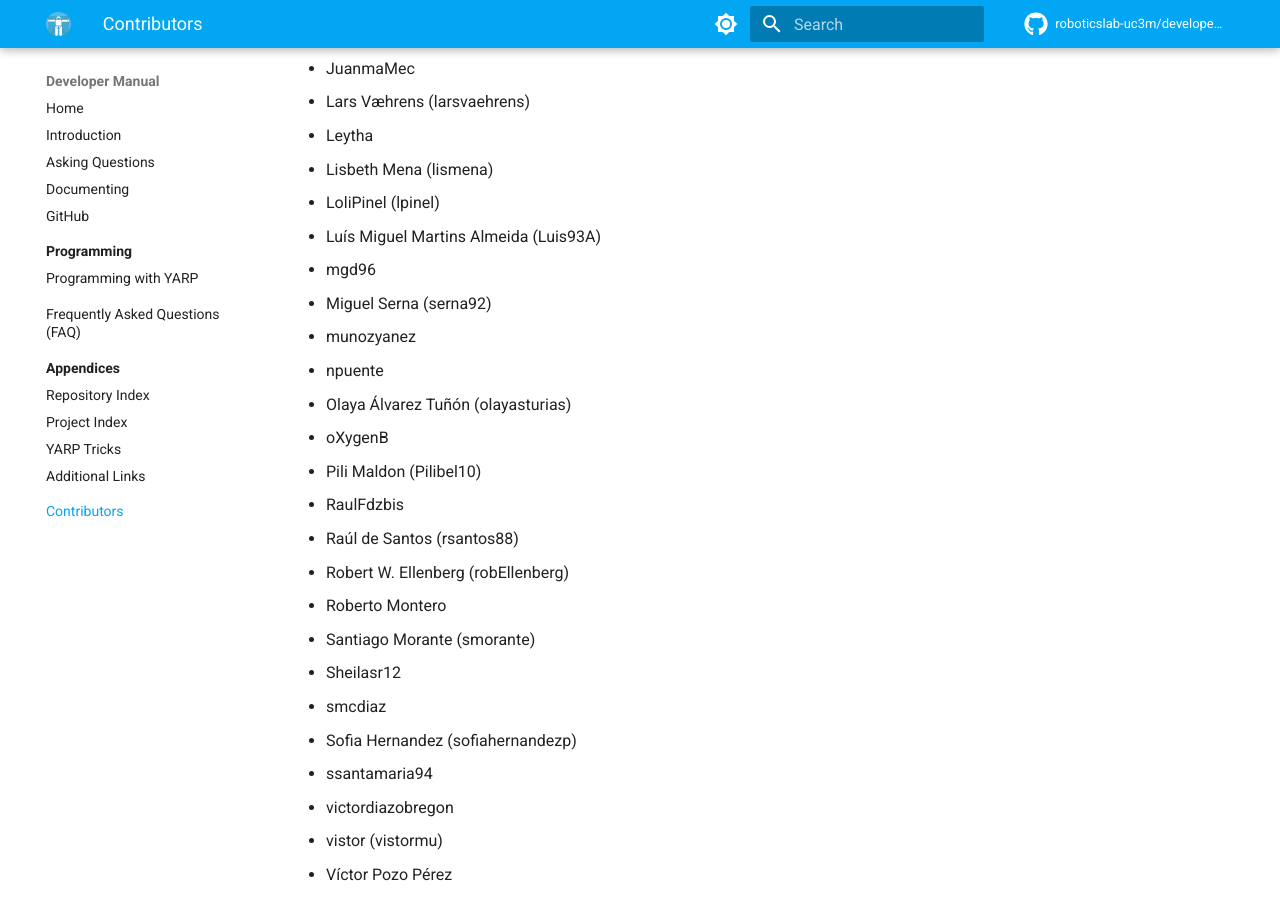
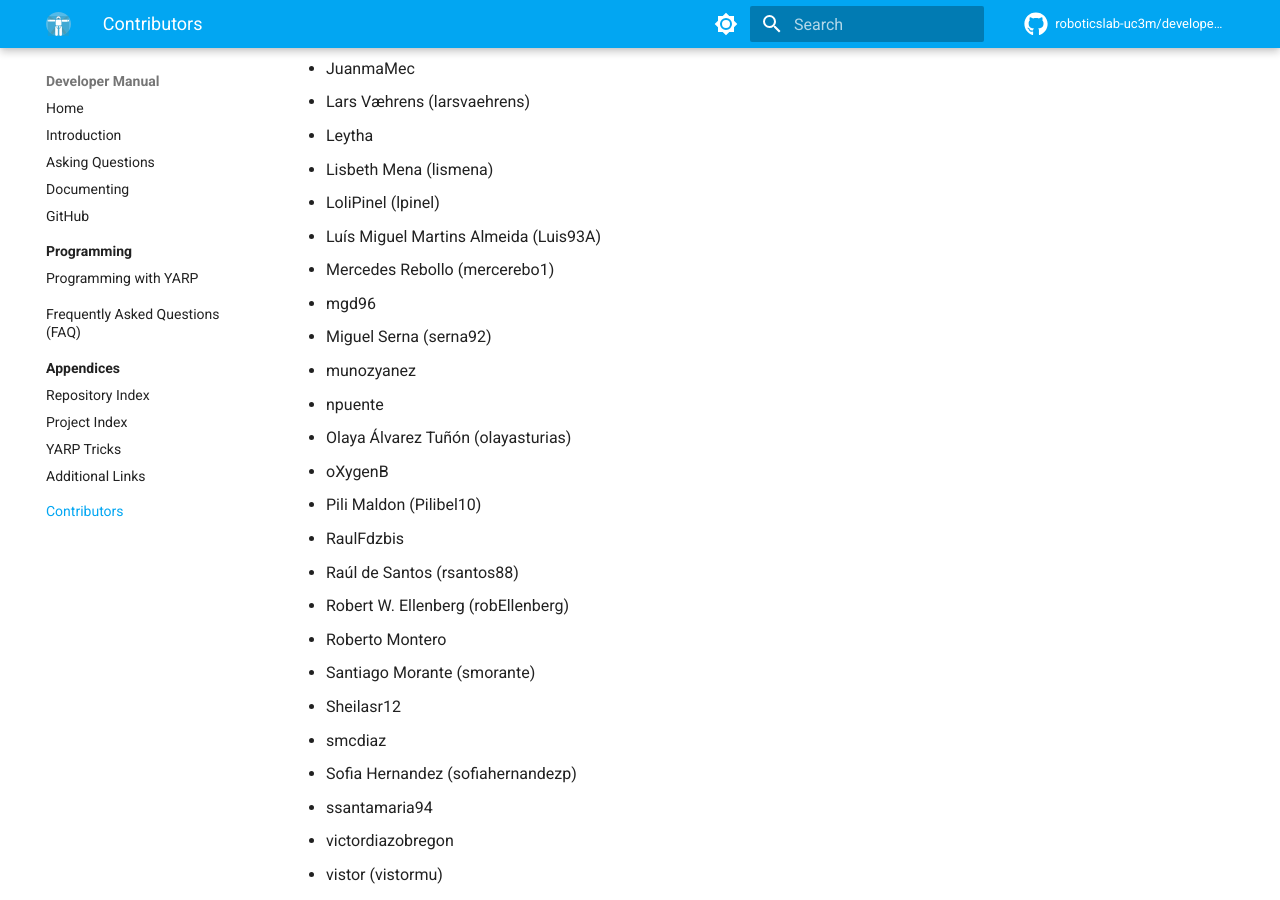
Before and after one commit to roboticslab-uc3m/developer-manual, an MkDocs documentation site: the page built from docs/contributors.md, in a window 1280 px wide and 900 px high, scrolled down 1610 px. Built offline with MkDocs 1.6.1 and Material for MkDocs 9.7.7, drawn with Linux system fonts in a browser that asks for light colours; comment, search, counter and statistics services are not loaded.

Commit message:
Update contributors

```diff
--- a/docs/contributors.md
+++ b/docs/contributors.md
@@ -51,6 +51,7 @@ This is a list of people who contributed to the roboticslab-uc3m software ecosys
 - Lisbeth Mena (lismena)
 - LoliPinel (lpinel)
 - Luís Miguel Martins Almeida (Luis93A)
+- Mercedes Rebollo (mercerebo1)
 - mgd96
 - Miguel Serna (serna92)
 - munozyanez
```
